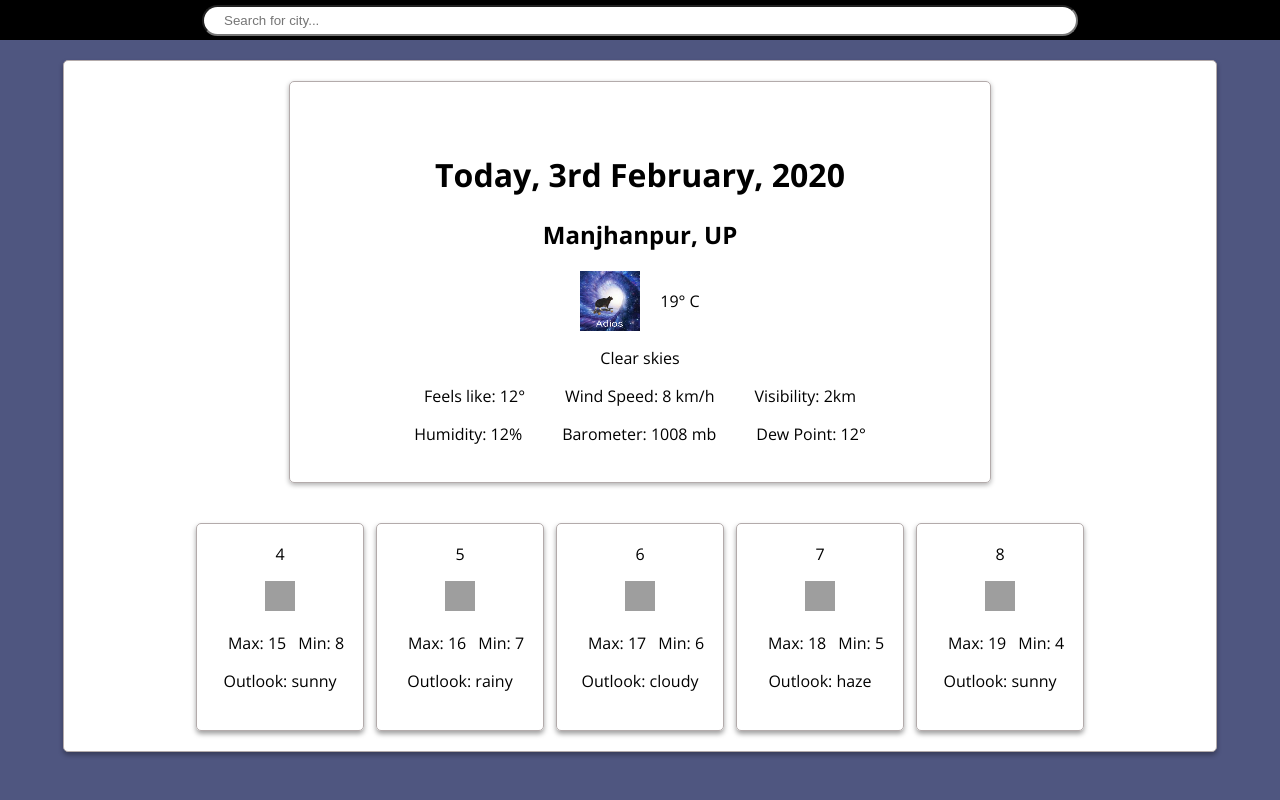
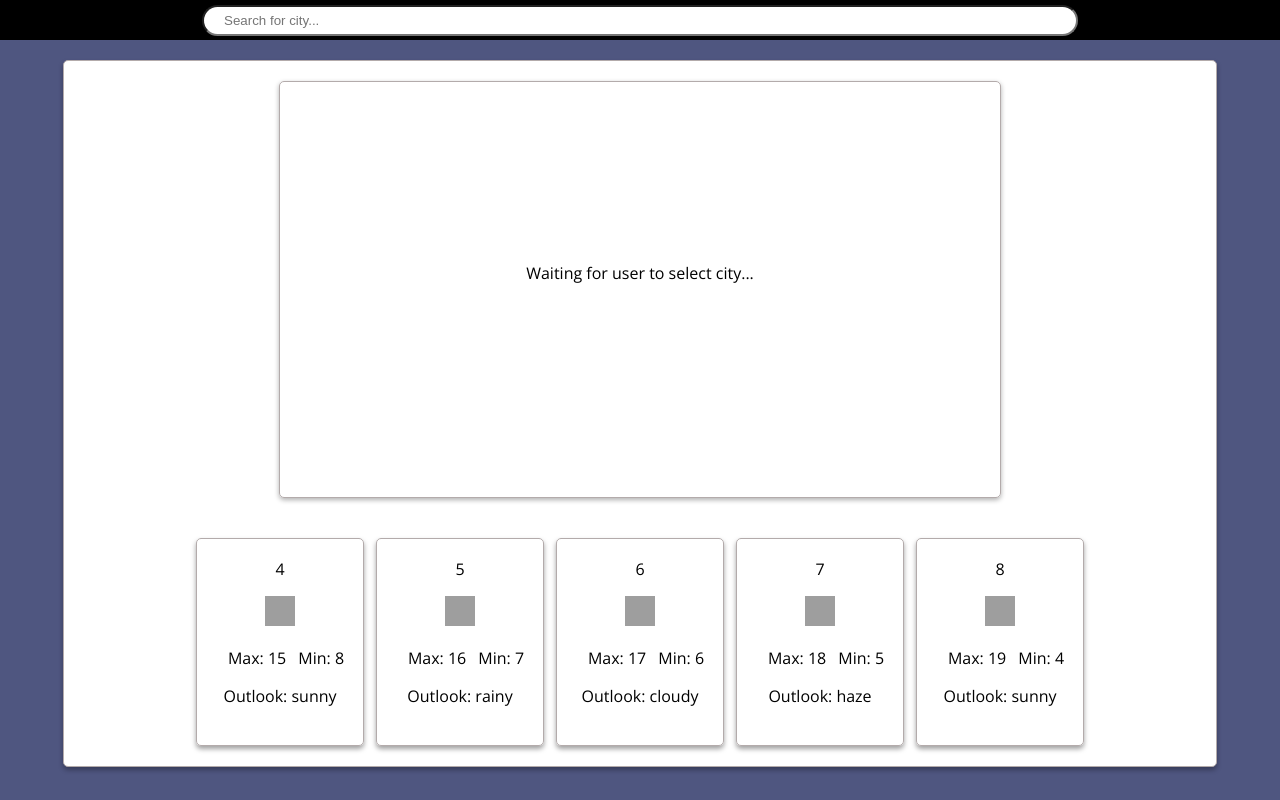
Before and after one commit to hritvikkaushik/simple-weather-react, a React app: page / in a window 1280 px wide. Built offline with nearby package versions, Linux system fonts and the light colour scheme; grey boxes are pictures that could not be loaded.

Commit message:
Got weather data API working, display today's data

```diff
--- a/src/components/Layout/Layout.js
+++ b/src/components/Layout/Layout.js
@@ -7,11 +7,15 @@ import MainWeather from '../../containers/MainWeather/MainWeather';
 
 const layout = (props) => {
 
-    const [place, setPlace] = useState({});
+    const [place, setPlace] = useState({
+        id: null,
+        place_name: "Waiting for input",
+        text: "Waiting for user to select place...",
+        coordinates: []
+    });
 
     const placeChangeHandler = (p) => {
         setPlace(p);
-        console.log(p);
     }
 
     return(
--- a/src/components/TodaysWeather/TodaysWeather.css
+++ b/src/components/TodaysWeather/TodaysWeather.css
@@ -1,8 +1,8 @@
 .today{
     margin: 20px;
-    padding: 50px;
+    padding: 0 60px 70px 60px;
     width: 600px;
-    height: 300px;
+    height: 345px;
     text-align: center;
     border: 1px solid rgb(179, 171, 171);
     border-radius: 5px;
@@ -13,6 +13,12 @@
     padding: 20px;
 }
 
+.today .temp{
+    font-size: 40px;
+    align-self: center;
+    padding-left: 20px;
+}
+
 .today .big{
     display: flex;
     flex-direction: row;
--- a/src/components/TodaysWeather/TodaysWeather.js
+++ b/src/components/TodaysWeather/TodaysWeather.js
@@ -1,21 +1,59 @@
 import React from 'react';
-// import Aux from '../../hoc/Auxiliary';
+import Aux from '../../hoc/Auxiliary';
 import classes from './TodaysWeather.css';
-import picture from '../../assets/img.png';
 
 const todaysWeather = (props) => {
-    console.log(classes);
+
+    let today = (
+        <p style={{textAlign: 'center', marginTop: '30%', paddingTop: '0'}}>
+            Waiting for user to select city...
+        </p>
+    );
+
+    if(props.weatherData){
+
+        const timeOptions = {
+            hour12 : true,
+            hour:  "numeric",
+            minute: "numeric",seconds:"numeric"
+        }
+        const time = new Date().toLocaleTimeString("en-US", timeOptions);
+
+        const dateOptions = {
+            weekday: "long",
+            year: "numeric",
+            month:"long",
+            day:"numeric"
+        }
+        const date = new Date().toLocaleDateString("en-US", dateOptions);
+
+        today = (
+            <Aux>
+                <h1>{props.place}</h1>
+                <h2>{`${date}`}</h2>
+                <h3>{`Time: ${time}`}</h3>
+                <div className={classes.big}>
+                    <img src={`http://openweathermap.org/img/w/${props.weatherData.weather[0].icon}.png`} alt="weather icon" height='90px' width='90px'/>
+                    <div className={classes.temp}>{props.weatherData.main.temp}° C</div>
+                </div>
+                <p>{props.weatherData.weather[0].main}</p>
+                <p>
+                    <span>Feels like: {props.weatherData.main.feels_like}°</span>
+                    <span>Min Temp: {props.weatherData.main.temp_min}</span>
+                    <span>Max Temp: {props.weatherData.main.temp_max}</span>
+                </p>
+                <p>
+                    <span>Humidity: {props.weatherData.main.humidity}%</span>
+                    <span>Barometer: {props.weatherData.main.pressure} mb</span>
+                    <span>Wind Speed: {props.weatherData.wind.speed} km/h</span>
+                </p>
+            </Aux>
+        );
+    }
+
     return (
         <div className={classes.today}>
-            <h1>Today, 3rd February, 2020</h1>
-            <h2>Manjhanpur, UP</h2>
-            <div className={classes.big}>
-                <img src={picture} alt="weather icon" height='60px' width='60px'/>
-                <div style={{alignSelf: 'center', paddingLeft: '20px'}}>19° C</div>
-            </div>
-            <p>Clear skies</p>
-            <p><span>Feels like: 12°</span><span>Wind Speed: 8 km/h</span><span>Visibility: 2km</span></p>
-            <p><span>Humidity: 12%</span><span>Barometer: 1008 mb</span><span>Dew Point: 12°</span></p>
+            {today}
         </div>
     );
 }
--- a/src/containers/MainWeather/MainWeather.js
+++ b/src/containers/MainWeather/MainWeather.js
@@ -1,5 +1,4 @@
 import React, {Component} from 'react';
-// import Auxiliary from '../../hoc/Auxiliary';
 import Today from '../../components/TodaysWeather/TodaysWeather';
 import FiveDays from '../../components/FiveDays/FiveDays';
 import axios from 'axios';
@@ -11,7 +10,9 @@ const APIbase = 'http://api.openweathermap.org/data/2.5/';
 class MainWeather extends Component{
 
     state = {
-        ...this.props.place
+        weatherData: null,
+        weatherForecast: null,
+        weatherID: null
     }
 
     static getDerivedStateFromProps(props, state){
@@ -21,32 +22,28 @@ class MainWeather extends Component{
         return state;
     }
 
-    weatherData = null;
-    weatherForecast = null;
-
-    componentDidUpdate() {
-        console.log("ComponentDidUpdate");
-        const latitude=Math.round(this.state.coordinates[1]);
-        const longitude=Math.round(this.state.coordinates[0]);
+    componentDidUpdate(){
+        console.log("Update");
+        const latitude=this.state.coordinates[1];
+        const longitude=this.state.coordinates[0];
         axios.get(`${APIbase}weather?lat=${latitude}&lon=${longitude}&appid=${APIkey}&units=metric`)
             .then((response)=>{
-                console.log(response);
-                this.weatherData = response;
-            })
-        axios.get(`${APIbase}forecast?lat=${latitude}&lon=${longitude}&appid=${APIkey}&units=metric`)
-            .then((response)=>{
-                console.log(response);
-                this.weatherForecast = response;
+                console.log("Getting weather response");
+                console.log(response.data);
+                if(this.state.weatherID !== response.data.weather[0].id){
+                    this.setState({
+                        weatherData: response.data,
+                        weatherID: response.data.weather[0].id
+                    })
+                }
             })
     }
 
     render(){
-
-        console.log(this.state);
         return (
             <div className={classes.MainWeather}>
-                <Today weatherData={this.weatherData} place={this.state.text}/>
-                <FiveDays weatherForecast={this.weatherForecast}/>
+                <Today weatherData={this.state.weatherData} place={this.state.text}/>
+                <FiveDays weatherForecast={this.state.weatherForecast}/>
             </div>
         )
     }
```
